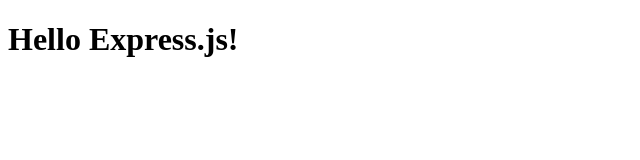
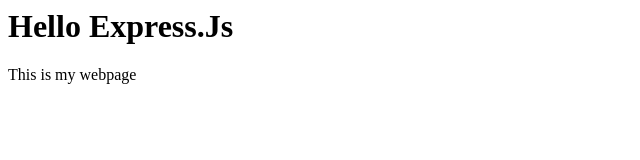
Before and after one commit to h3samayoa/web-server, a website: page public/index.html in a window 1280 px wide. Shown: the whole page, without its empty margins (0-640 px from the left). Drawn offline with Linux system fonts and the light colour scheme.

Commit message:
Initialize repo

```diff
--- a/public/index.html
+++ b/public/index.html
@@ -1,10 +1,4 @@
-<!DOCTYPE html>
 <html>
-	<head>
-		<meta charset="utf-8"/>
-		<title>My App!</title>
-	</head>
-	<body>
-		<h1>Hello Express.js!</h1>
-	</body>
+  <h1>Hello Express.Js</h1>
+  <p>This is my webpage</p>
 </html>
```
Also changed, not shown: 2 other files.
